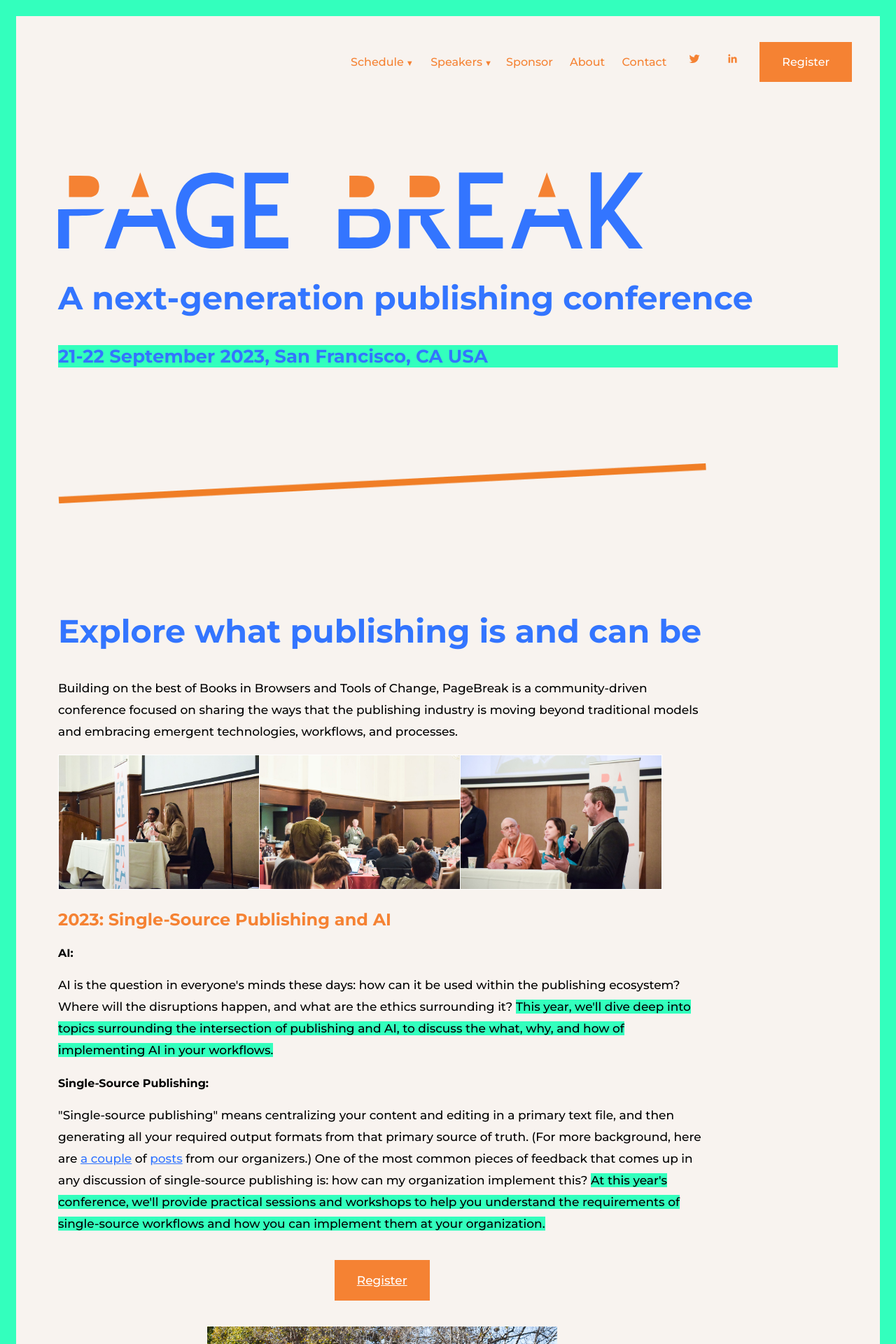
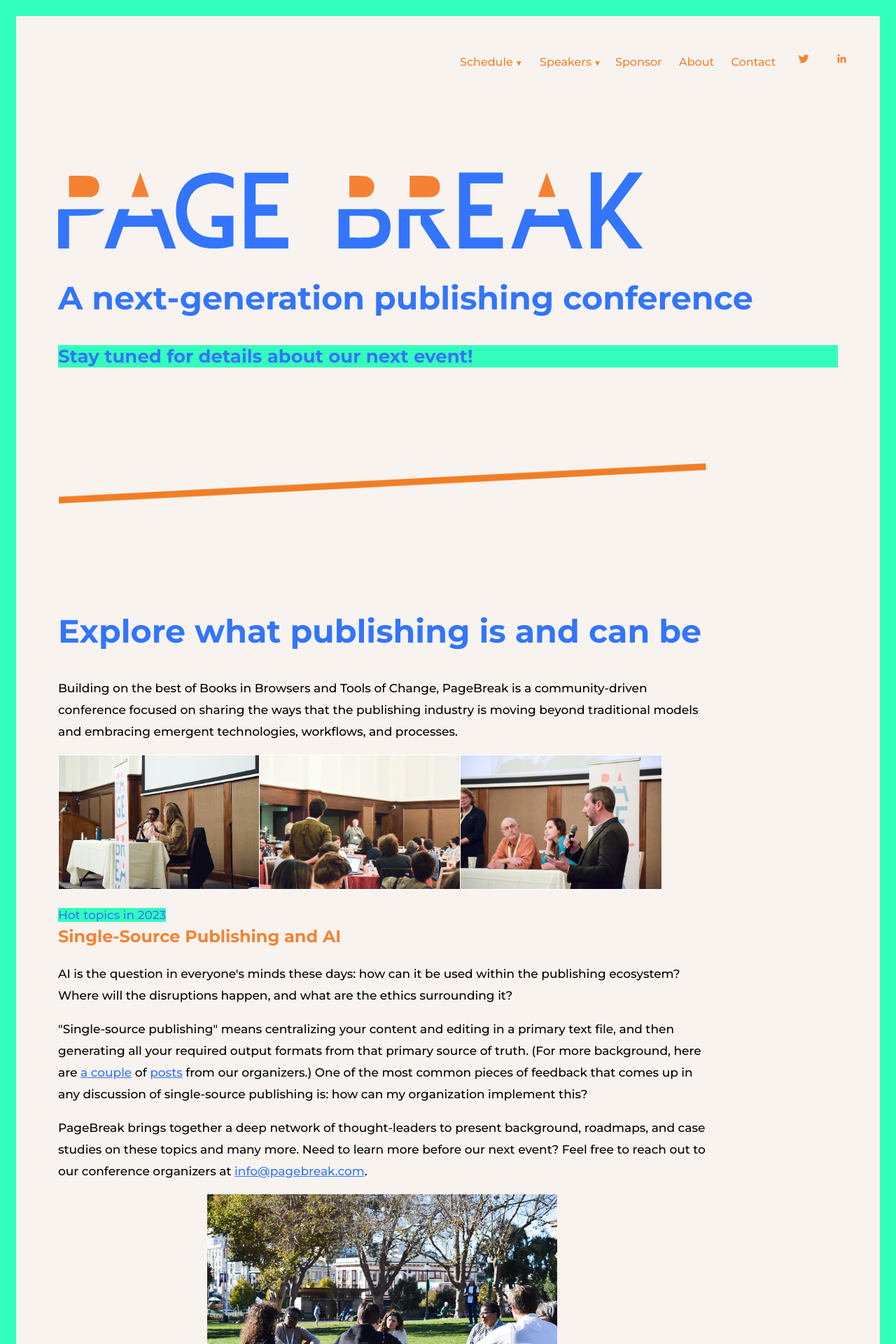
Before and after one commit to PageBreakConf/pagebreakconf.github.io, a Jekyll site: the page built from index.markdown, in a window 1280 px wide. Shown: the top 1920 px of the page at 70% size. Built offline with Jekyll 4.4.1, drawn with Linux system fonts in a browser that asks for light colours; comment, search, counter and statistics services are not loaded; some of the changed text lies outside the part shown.

Commit message:
removing 2023 refs

```diff
--- a/_includes/nav_list.html
+++ b/_includes/nav_list.html
@@ -1,17 +1,15 @@
 <ul class="desktop-nav">
 	<li>
-		<a href="/schedule/">Schedule</a><a class="dropdown" aria-expanded="false" aria-controls="scheduleNavDropdown" href="#">&nbsp;</a>
+		<a href="/schedule2022/">Schedule</a><a class="dropdown" aria-expanded="false" aria-controls="scheduleNavDropdown" href="#">&nbsp;</a>
 		<div class="dropdownTarget" aria-hidden="true" id="scheduleNavDropdown">
 			<ul>
-				<li><a href="/schedule/">2023 Schedule</a></li>
 				<li><a href="/schedule2022/">2022 Schedule</a></li>
 			</ul>
 		</div>
 	</li>
-	<li><a href="/speakers/">Speakers</a><a class="dropdown" aria-expanded="false" aria-controls="speakersNavDropdown" href="#">&nbsp;</a>
+	<li><a href="/speakers2022/">Speakers</a><a class="dropdown" aria-expanded="false" aria-controls="speakersNavDropdown" href="#">&nbsp;</a>
 		<div class="dropdownTarget" aria-hidden="true" id="speakersNavDropdown">
 			<ul>
-				<li><a href="/speakers/">2023 Speakers</a></li>
 				<li><a href="/speakers2022/">2022 Speakers</a></li>
 			</ul>
 		</div>
@@ -20,5 +18,5 @@
 	<li><a href="/contact">Contact</a></li>
 	<li><a href="https://twitter.com/pagebreakconf" target="_blank"><svg id="twitter-unauth-icon" viewBox="0 0 64 64" width="110" height="110"><path d="M48,22.1c-1.2,0.5-2.4,0.9-3.8,1c1.4-0.8,2.4-2.1,2.9-3.6c-1.3,0.8-2.7,1.3-4.2,1.6 C41.7,19.8,40,19,38.2,19c-3.6,0-6.6,2.9-6.6,6.6c0,0.5,0.1,1,0.2,1.5c-5.5-0.3-10.3-2.9-13.5-6.9c-0.6,1-0.9,2.1-0.9,3.3 c0,2.3,1.2,4.3,2.9,5.5c-1.1,0-2.1-0.3-3-0.8c0,0,0,0.1,0,0.1c0,3.2,2.3,5.8,5.3,6.4c-0.6,0.1-1.1,0.2-1.7,0.2c-0.4,0-0.8,0-1.2-0.1 c0.8,2.6,3.3,4.5,6.1,4.6c-2.2,1.8-5.1,2.8-8.2,2.8c-0.5,0-1.1,0-1.6-0.1c2.9,1.9,6.4,2.9,10.1,2.9c12.1,0,18.7-10,18.7-18.7 c0-0.3,0-0.6,0-0.8C46,24.5,47.1,23.4,48,22.1z"></path></svg></a></li>
 	<li><a href="https://www.linkedin.com/company/pagebreak-conference/" target="_blank"><svg id="linkedin-unauth-icon" viewBox="0 0 64 64" width="110" height="110"><path d="M20.4,44h5.4V26.6h-5.4V44z M23.1,18c-1.7,0-3.1,1.4-3.1,3.1c0,1.7,1.4,3.1,3.1,3.1 c1.7,0,3.1-1.4,3.1-3.1C26.2,19.4,24.8,18,23.1,18z M39.5,26.2c-2.6,0-4.4,1.4-5.1,2.8h-0.1v-2.4h-5.2V44h5.4v-8.6 c0-2.3,0.4-4.5,3.2-4.5c2.8,0,2.8,2.6,2.8,4.6V44H46v-9.5C46,29.8,45,26.2,39.5,26.2z"></path></svg></a></li>
-	<li>{% include register_button.html %}</li>
+	<!-- <li>{% include register_button.html %}</li> -->
 </ul>
--- a/_layouts/home.html
+++ b/_layouts/home.html
@@ -17,7 +17,7 @@
 			<h1>{{ page.title }}</h1>
 				{% include logo.html %}
 				<h2>A next-generation publishing conference</h2>
-				<p class="dateline">21-22 September 2023, San Francisco, CA USA</p>
+				<p class="dateline">Stay tuned for details about our next event!</p>
 			</header>
 			<div class="spacer">
 				<img src="/assets/orange-line.png"></img>
--- a/about.markdown
+++ b/about.markdown
@@ -28,7 +28,7 @@
 
 [Find a hotel >>](https://www.google.com/maps/search/hotel/@37.8008925,-122.4178788,15z/data=!4m8!2m7!3m6!1shotel!2sSF+Italian+Athletic+Club,+1630+Stockton+St,+San+Francisco,+CA+94133!3s0x808580f10ff9d37f:0x7d074aadd9a9d742!4m2!1d-122.4091523!2d37.8008448?authuser=1)
 
-<p class="button left">{% include register_button.html %}</p>
+<!-- <p class="button left">{% include register_button.html %}</p> -->
 
 <h2 class="subhead">The all-volunteer PageBreak team</h2>
 
--- a/css/styles.scss
+++ b/css/styles.scss
@@ -26,6 +26,13 @@
 }
 span.highlight {
 	background-color: $pb-border;
+	color: $pb-main;
+}
+p.highlight {
+	margin-bottom: 0px;
+}
+p.highlight + h3 {
+	margin-top: 0px;
 }
 nav {
 	padding: 30px 20px;
--- a/index.markdown
+++ b/index.markdown
@@ -18,23 +18,23 @@
 	</figure>
 </div>
 
-<h3>2023: Single-Source Publishing and AI</h3>
 
-<h4>AI:</h4>
+<p class="highlight"><span class="highlight">Hot topics in 2023</span></p>
+<h3>Single-Source Publishing and AI</h3>
 
-<p>AI is the question in everyone's minds these days: how can it be used within the publishing ecosystem? Where will the disruptions happen, and what are the ethics surrounding it? <span class="highlight">This year, we'll dive deep into topics surrounding the intersection of publishing and AI, to discuss the what, why, and how of implementing AI in your workflows.</span></p>
+<p>AI is the question in everyone's minds these days: how can it be used within the publishing ecosystem? Where will the disruptions happen, and what are the ethics surrounding it?</p>
 
-<h4>Single-Source Publishing:</h4>
+<p>"Single-source publishing" means centralizing your content and editing in a primary text file, and then generating all your required output formats from that primary source of truth. (For more background, here are <a href="https://www.robotscooking.com/single-source-publishing/" target="_blank">a couple</a> of <a href="https://medium.com/hederis-app/automated-publishing-workflows-explained-58c5da5fb3fe" target="_blank">posts</a> from our organizers.) One of the most common pieces of feedback that comes up in any discussion of single-source publishing is: how can my organization implement this?</p>
 
-<p>"Single-source publishing" means centralizing your content and editing in a primary text file, and then generating all your required output formats from that primary source of truth. (For more background, here are <a href="https://www.robotscooking.com/single-source-publishing/" target="_blank">a couple</a> of <a href="https://medium.com/hederis-app/automated-publishing-workflows-explained-58c5da5fb3fe" target="_blank">posts</a> from our organizers.) One of the most common pieces of feedback that comes up in any discussion of single-source publishing is: how can my organization implement this? <span class="highlight">At this year's conference, we'll provide practical sessions and workshops to help you understand the requirements of single-source workflows and how you can implement them at your organization.</span></p>
+<p>PageBreak brings together a deep network of thought-leaders to present background, roadmaps, and case studies on these topics and many more. Need to learn more before our next event? Feel free to reach out to our conference organizers at <a href="mailto:info@pagebreakconf.com">info@pagebreak.com</a>.</p>
 
-<p class="button">{% include register_button.html %}</p>
+<!-- <p class="button">{% include register_button.html %}</p> -->
 
 <figure class="medium center">
 	<img src="assets/2022-1.jpg" />
 </figure>
 
-<h3>Join Us in San Francisco</h3>
+<h3>Join Us at Our Next Event</h3>
 
 <p>We seek to foster a community of people who are excited about building change together, and willing to try new things.</p>
 
@@ -46,7 +46,7 @@
 
 <p>To become a <a href="/sponsor">PageBreak sponsor</a>, email us at <a href="mailto:info@pagebreakconf.com">info@pagebreakconf.com</a>.</p>
 
-<p class="button">{% include register_button.html %}</p>
+<!-- <p class="button">{% include register_button.html %}</p> -->
 
 <h2 class="">Thanks to Our Media Partners</h2>
 
```
